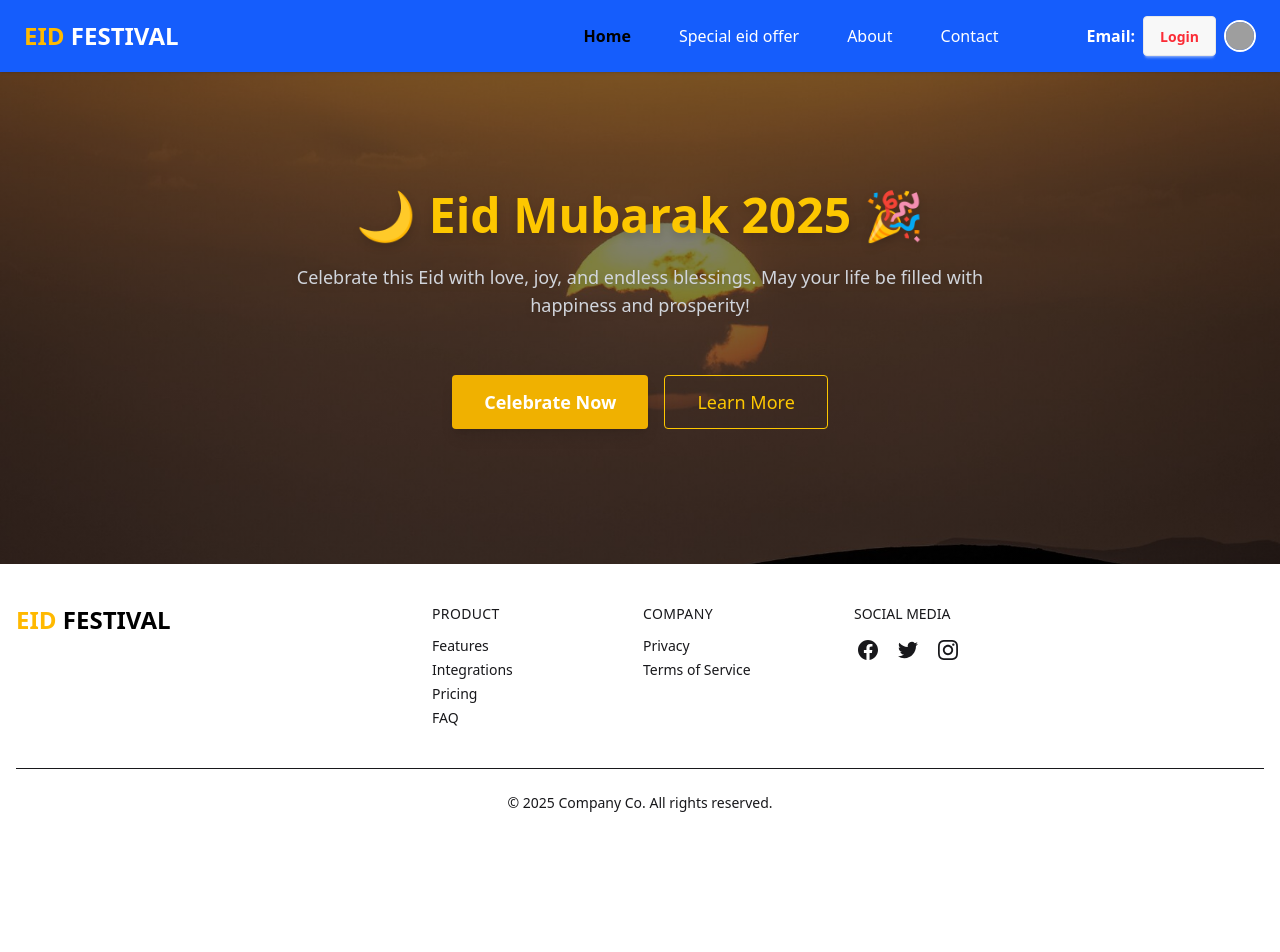
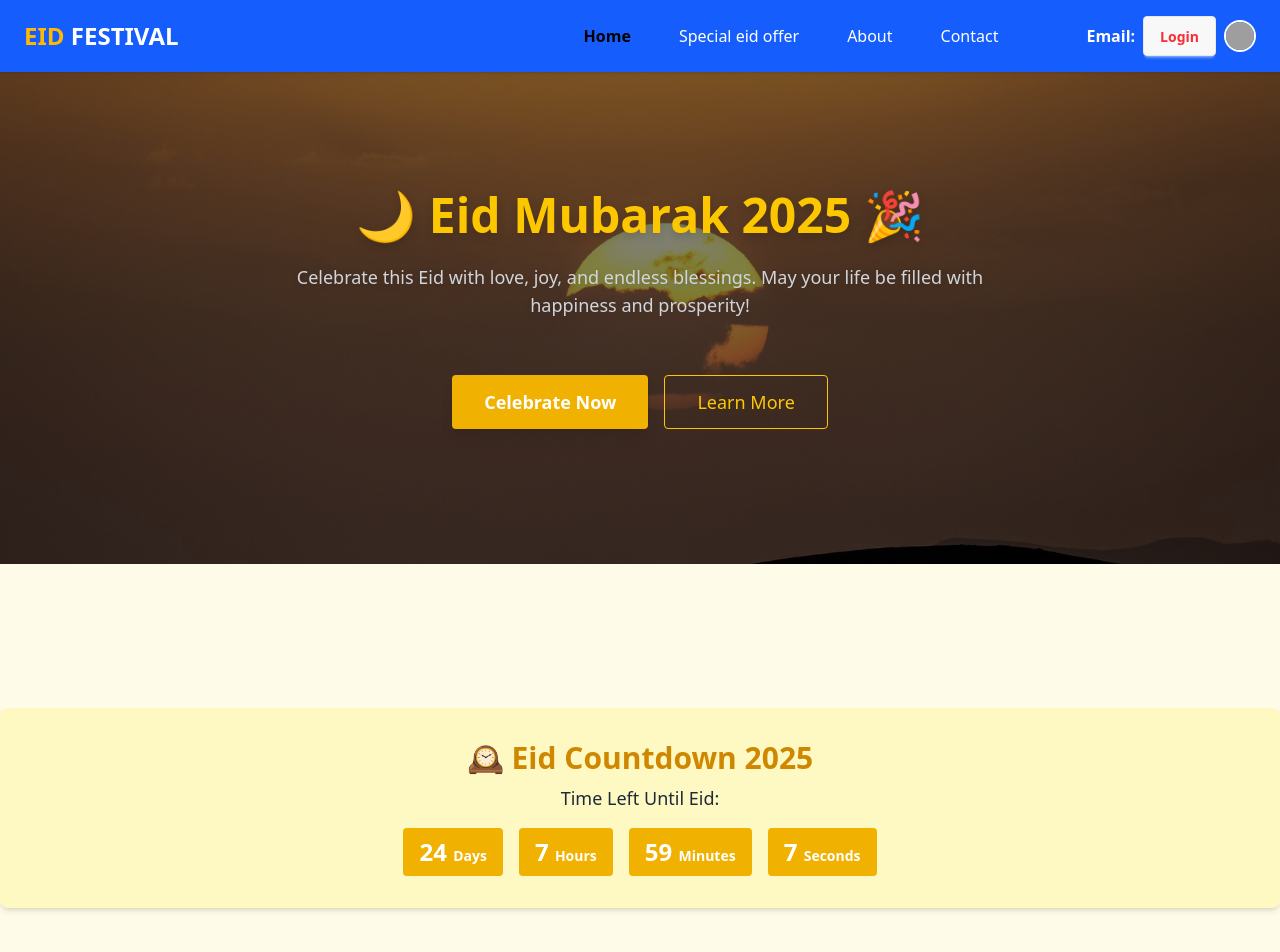
Before and after one commit to nayeem-miah/redux-toolkit-in-react, a React (Vite) app: page / in a window 1280 px wide. Shown: the top 952 px of the page. Before the commit the page ends 837 px from the top, so only its background shows below. Built offline with nearby package versions, Linux system fonts and the light colour scheme; no server answers; grey boxes are pictures that could not be loaded.

Commit message:
CountdownTimer

```diff
--- a/package.json
+++ b/package.json
@@ -13,6 +13,7 @@
     "@tailwindcss/vite": "^4.0.12",
     "axios": "^1.8.2",
     "react": "^19.0.0",
+    "react-confetti": "^6.4.0",
     "react-dom": "^19.0.0",
     "react-hot-toast": "^2.5.2",
     "react-icons": "^5.5.0",
--- /dev/null
+++ b/src/Components/HomePage/CountdownTimer.jsx
@@ -0,0 +1,54 @@
+/* eslint-disable react-hooks/exhaustive-deps */
+import { useState, useEffect } from "react";
+
+export default function CountdownTimer() {
+    const eidDate = new Date("April 1, 2025 00:00:00").getTime();
+
+    const [timeLeft, setTimeLeft] = useState(calculateTimeLeft());
+
+    function calculateTimeLeft() {
+        const now = new Date().getTime();
+        const difference = eidDate - now;
+
+        if (difference <= 0) {
+            return { days: 0, hours: 0, minutes: 0, seconds: 0 };
+        }
+
+        return {
+            days: Math.floor(difference / (1000 * 60 * 60 * 24)),
+            hours: Math.floor((difference / (1000 * 60 * 60)) % 24),
+            minutes: Math.floor((difference / (1000 * 60)) % 60),
+            seconds: Math.floor((difference / 1000) % 60),
+        };
+    }
+
+    useEffect(() => {
+        const timer = setInterval(() => {
+            setTimeLeft(calculateTimeLeft());
+        }, 1000);
+
+        return () => clearInterval(timer);
+    }, []);
+
+    return (
+        <div className="text-center py-8 bg-yellow-100 text-gray-800 rounded-lg shadow-md">
+            <h2 className="text-3xl font-bold text-yellow-600">🕰️ Eid Countdown 2025</h2>
+            <p className="mt-2 text-lg">Time Left Until Eid:</p>
+            <div className="flex justify-center space-x-4 text-2xl font-semibold mt-4">
+                <div className="bg-yellow-500 text-white px-4 py-2 rounded">
+                    {timeLeft.days} <span className="text-sm">Days</span>
+                </div>
+                <div className="bg-yellow-500 text-white px-4 py-2 rounded">
+                    {timeLeft.hours} <span className="text-sm">Hours</span>
+                </div>
+                <div className="bg-yellow-500 text-white px-4 py-2 rounded">
+                    {timeLeft.minutes} <span className="text-sm">Minutes</span>
+                </div>
+                <div className="bg-yellow-500 text-white px-4 py-2 rounded">
+                    {timeLeft.seconds} <span className="text-sm">Seconds</span>
+                </div>
+            </div>
+            {timeLeft.days === 0 && <p className="mt-4 text-xl font-bold text-red-500">🎉 Eid Mubarak! 🎉</p>}
+        </div>
+    );
+}
--- a/src/Layout/Main.jsx
+++ b/src/Layout/Main.jsx
@@ -4,7 +4,7 @@ import Navbar from "../Components/Shared/Navbar/Navbar";
 
 const Main = () => {
     return (
-        <div>
+        <div className="">
             <Navbar />
             <div className="pt-16">
                 <Outlet />
--- a/src/Pages/Home/Home.jsx
+++ b/src/Pages/Home/Home.jsx
@@ -1,9 +1,13 @@
 import Banner from "../../Components/HomePage/Banner";
+import CountdownTimer from "../../Components/HomePage/CountdownTimer";
 
 const Home = () => {
     return (
         <div className="">
             <Banner />
+            <div className="my-36">
+                <CountdownTimer />
+            </div>
         </div>
     )
 }
--- a/src/main.jsx
+++ b/src/main.jsx
@@ -10,7 +10,9 @@ createRoot(document.getElementById('root')).render(
   <AuthProvider>
     <StrictMode>
       <BrowserRouter>
-        <RouterApp />
+        <div className='bg-yellow-50'>
+          <RouterApp />
+        </div>
         <Toaster />
       </BrowserRouter>
     </StrictMode>
```
Also changed, not shown: 1 other file (tests, documents, lock files or other folders).
